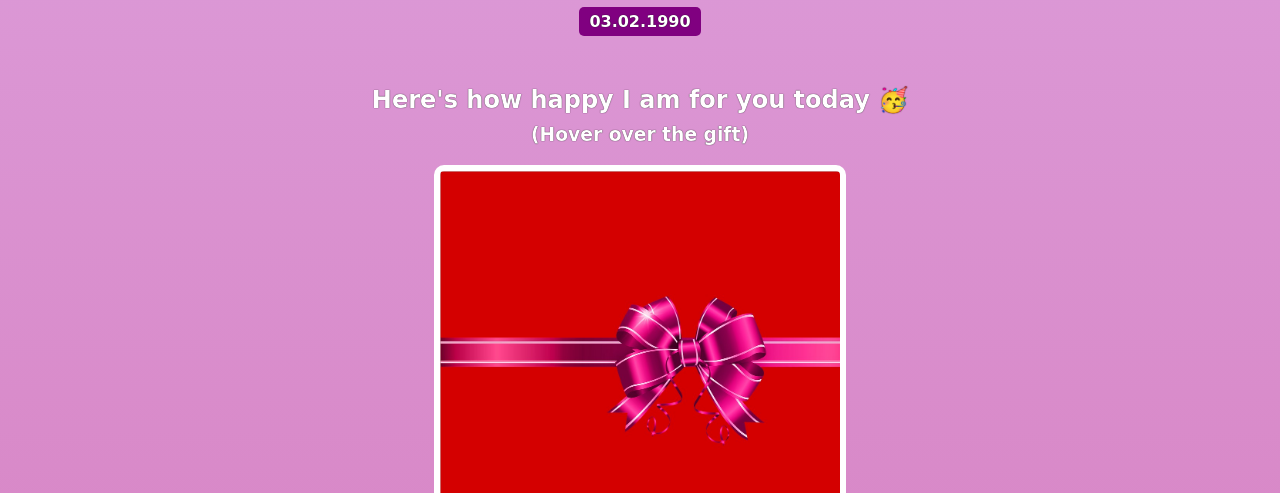
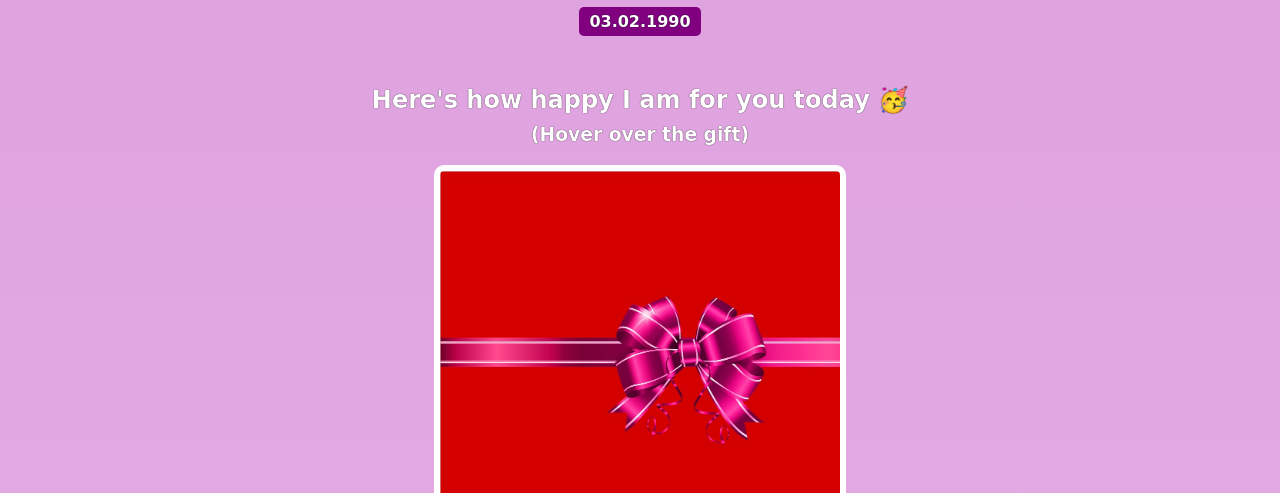
Before and after one commit to Onupama/birthday-gift-site, a plain HTML site: page index.html in a window 1280 px wide. Shown: the part 307-800 px from the top of the page. Drawn offline with Linux system fonts and the light colour scheme; a web font is replaced by a local one.

Commit message:
Update styles.css

```diff
--- a/styles.css
+++ b/styles.css
@@ -1,7 +1,7 @@
 body {
     text-align: center;
     font-family: 'Happy Monkey', cursive;
-    background: linear-gradient(#dda0dd, #CC4B90);
+    background: linear-gradient(#dda0dd, #EFBFF3);
     color: #ffffff;
 }
 
```
